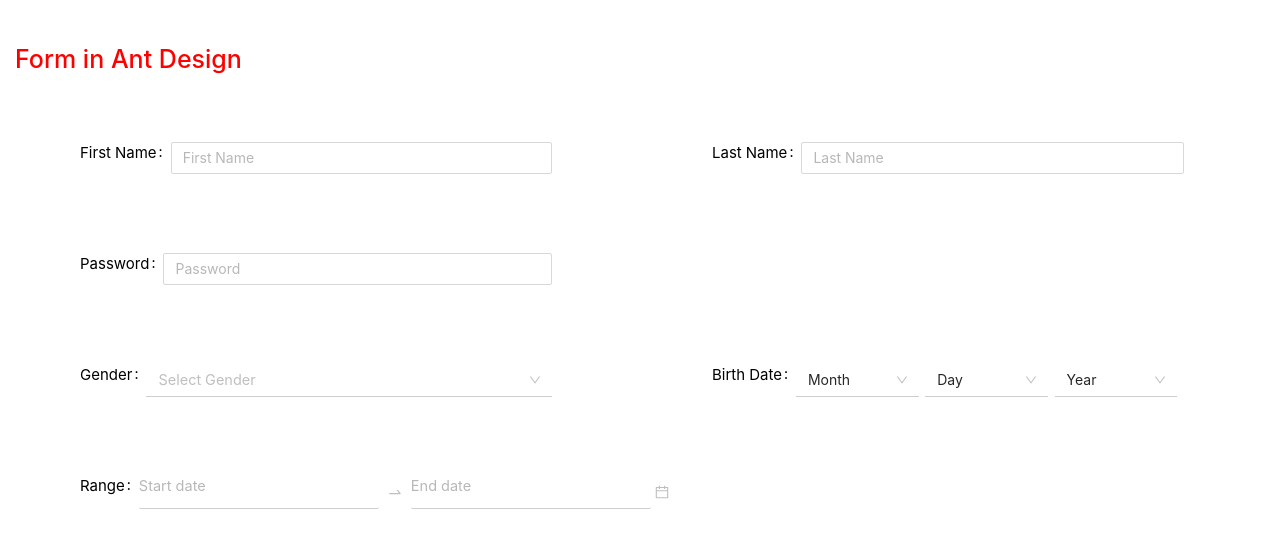
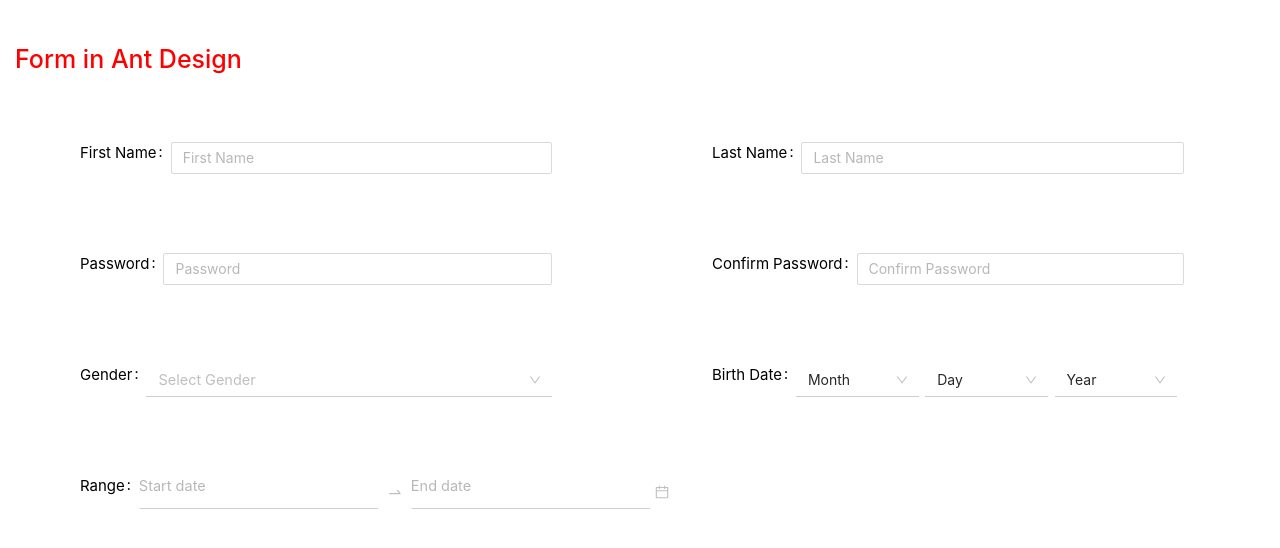
Before and after one commit to Gagandeep-Kaur-01/Ant_Design, a React (Create React App) app: page / in a window 1280 px wide. Shown: the top 548 px of the page. Built offline with nearby package versions, Linux system fonts and the light colour scheme.

Commit message:
inserted 'Confirm Password' functionality

```diff
--- a/src/components/setting/Forms.js
+++ b/src/components/setting/Forms.js
@@ -76,8 +76,38 @@ class Forms extends Component {
 
                     <Row justify="start" className="appFormStyle" >
                         <Col md={12} xs={24} >
-                          <FormItem label="Password" hasFeedback>
+                          <FormItem label="Password"
+                                    name="password"
+                                    rules={[
+                                      {
+                                      //required: true,
+                                      },
+                                      ]}  hasFeedback>
                             <Input type="password" name="password" id="password" placeholder="Password" autoComplete="off" />
+                          </FormItem>
+                        </Col>
+                        <Col md={12} xs={24} >
+                          <FormItem
+                            name="confirm"
+                            label="Confirm Password"
+                            dependencies={['password']}
+                            hasFeedback
+                            rules={[
+                              {
+                                //required: true,
+                                message: 'Please confirm your password!',
+                              },
+                              ({ getFieldValue }) => ({
+                                validator(rule, value) {
+                                  if (!value || getFieldValue('password') === value) {
+                                    return Promise.resolve();
+                                  }
+                                    return Promise.reject('The two passwords that you entered do not match!');
+                                },
+                              }),
+                            ]}
+                           >
+                            <Input type="password" name="password" id="password" placeholder="Confirm Password" autoComplete="off" />
                           </FormItem>
                         </Col>
                     </Row>
```
